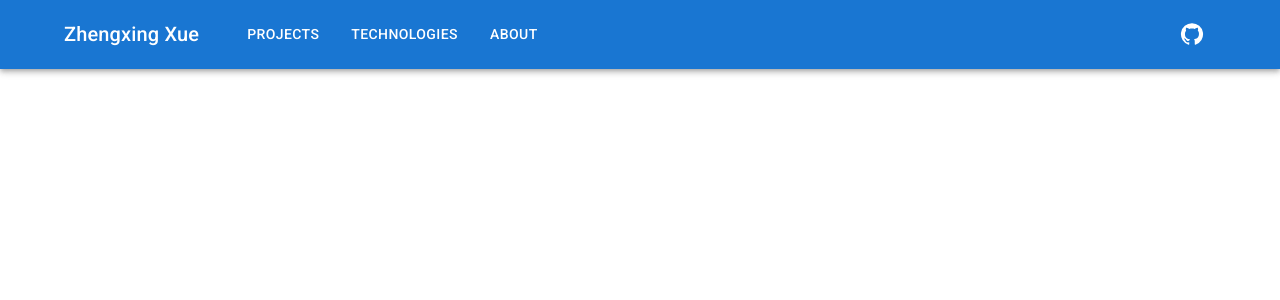
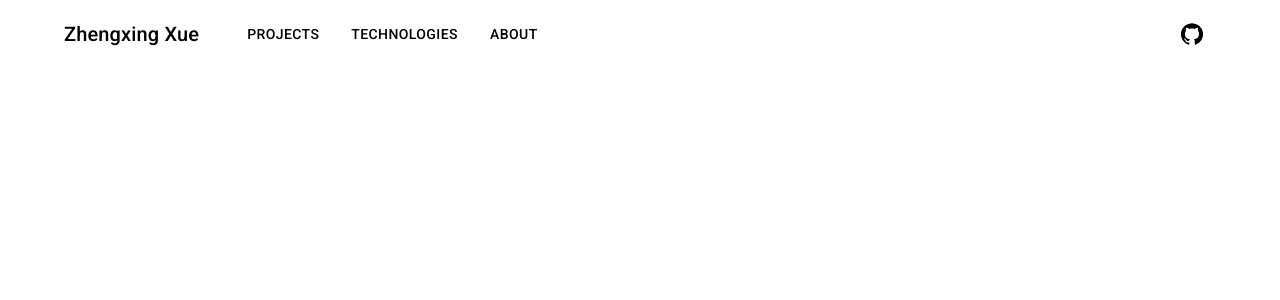
Before and after one commit to zhengxingXue/react_pages_test, a React (Create React App) app: page / in a window 1280 px wide. Shown: the top 300 px of the page. Built offline with nearby package versions, Linux system fonts and the light colour scheme.

Commit message:
header v1.7 change header style

```diff
--- a/src/components/App.js
+++ b/src/components/App.js
@@ -1,7 +1,7 @@
 import * as React from 'react';
 
 // material-ui
-import CssBaseline from '@mui/material/CssBaseline';
+// import CssBaseline from '@mui/material/CssBaseline';
 import { ThemeProvider } from '@mui/material/styles';
 
 // project imports
@@ -12,7 +12,7 @@ import Header from './ui/Header';
 function App() {
   return (
     <ThemeProvider theme={theme}>
-      <CssBaseline />
+      {/* <CssBaseline /> */}
       <Header />
       {/* <Copyright /> */}
     </ThemeProvider>
--- a/src/components/ui/Header.js
+++ b/src/components/ui/Header.js
@@ -12,11 +12,17 @@ import {
   Button,
   MenuItem,
 } from '@mui/material';
+import { styled } from '@mui/material/styles';
 import MenuIcon from '@mui/icons-material/Menu';
 import GitHubIcon from '@mui/icons-material/GitHub';
 
 const logo = 'Zhengxing Xue';
 const pages = ['Projects', 'Technologies', 'About'];
+
+const StyledAppBar = styled(AppBar)({
+  boxShadow: 'none',
+  backgroundColor: 'transparent',
+});
 
 const ResponsiveAppBar = () => {
   const [anchorElNav, setAnchorElNav] = React.useState(null);
@@ -30,9 +36,9 @@ const ResponsiveAppBar = () => {
   };
 
   return (
-    <AppBar position='static'>
+    <StyledAppBar position='fixed'>
       <Container maxWidth='lg'>
-        <Toolbar disableGutters>
+        <Toolbar disableGutters sx={{ color: 'black' }}>
           {/* xs layout, extra-small: 0px */}
           <Box sx={{ flexGrow: 1, display: { xs: 'flex', md: 'none' } }}>
             <IconButton
@@ -93,7 +99,7 @@ const ResponsiveAppBar = () => {
               <Button
                 key={page}
                 onClick={handleCloseNavMenu}
-                sx={{ my: 2, mr: 2, color: 'white', display: 'block' }}
+                sx={{ my: 2, mr: 2, color: 'inherit', display: 'block' }}
               >
                 {page}
               </Button>
@@ -110,7 +116,7 @@ const ResponsiveAppBar = () => {
           </IconButton>
         </Toolbar>
       </Container>
-    </AppBar>
+    </StyledAppBar>
   );
 };
 export default ResponsiveAppBar;
```
